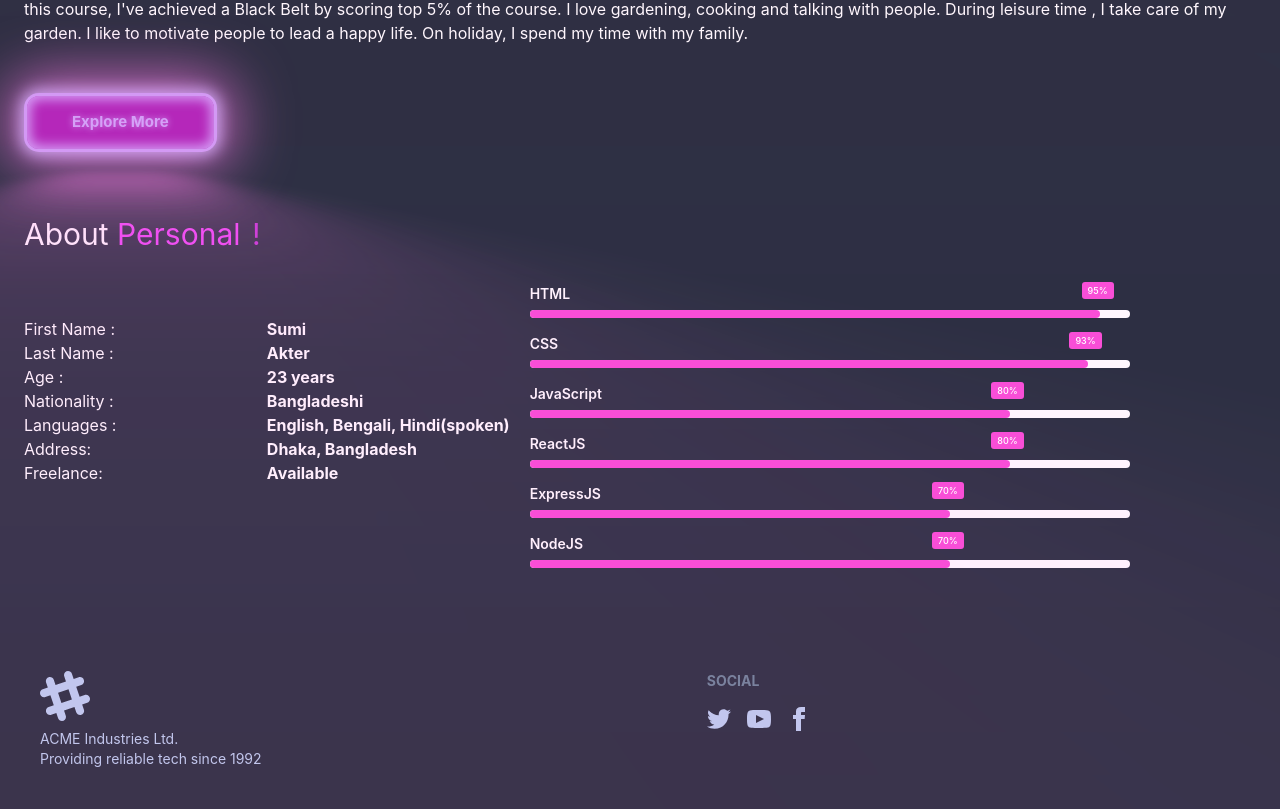
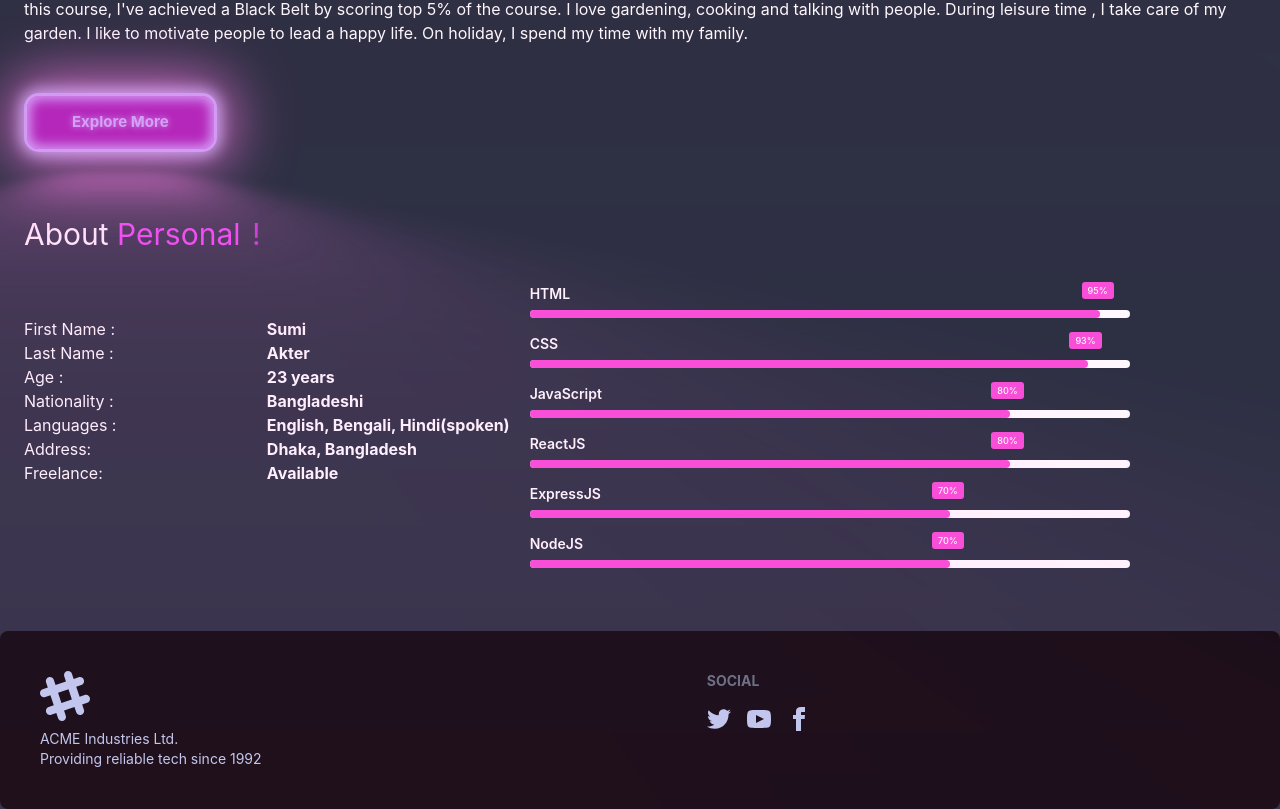
Before and after one commit to SumiAkter2/sumi-akter-personal-portfolio, a React (Create React App) app: page / in a window 1280 px wide. Shown: the part 1067-1876 px from the top of the page. Built offline with nearby package versions, Linux system fonts and the light colour scheme.

Commit message:
added footer bgcolor

```diff
--- a/src/Pages/Home/About.js
+++ b/src/Pages/Home/About.js
@@ -50,7 +50,7 @@ const About = () => {
             {/* Style will be inherited from the parent element */}
             <Typewriter
               words={[" Personal Information"]}
-              loop={20}
+              loop={40}
               cursor
               cursorStyle=" !"
               typeSpeed={90}
--- a/src/Pages/Home/Banner.js
+++ b/src/Pages/Home/Banner.js
@@ -109,7 +109,7 @@ const Banner = () => {
             <span style={{ color: "#ec42f5" }}>
               <Typewriter
                 words={["SUMI AKTER", "A WEB DEVELOPER"]}
-                loop={20}
+                loop={40}
                 cursor
                 cursorStyle=" !"
                 typeSpeed={90}
--- a/src/Pages/Share/Footer.js
+++ b/src/Pages/Share/Footer.js
@@ -2,7 +2,7 @@ import React from "react";
 
 const Footer = () => {
   return (
-    <footer className="footer p-10  text-accent">
+    <footer className="footer p-10 bg-black rounded-lg">
       <div>
         <svg
           width="50"
```
